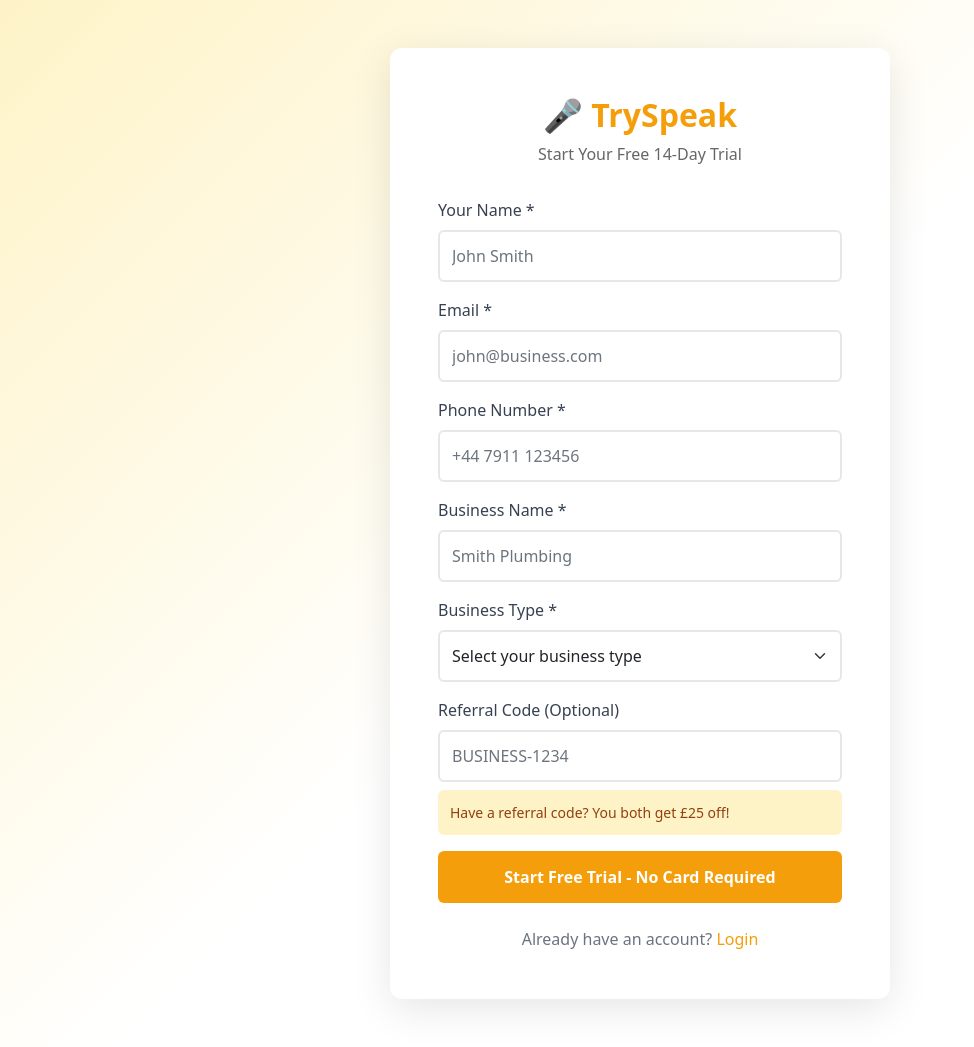
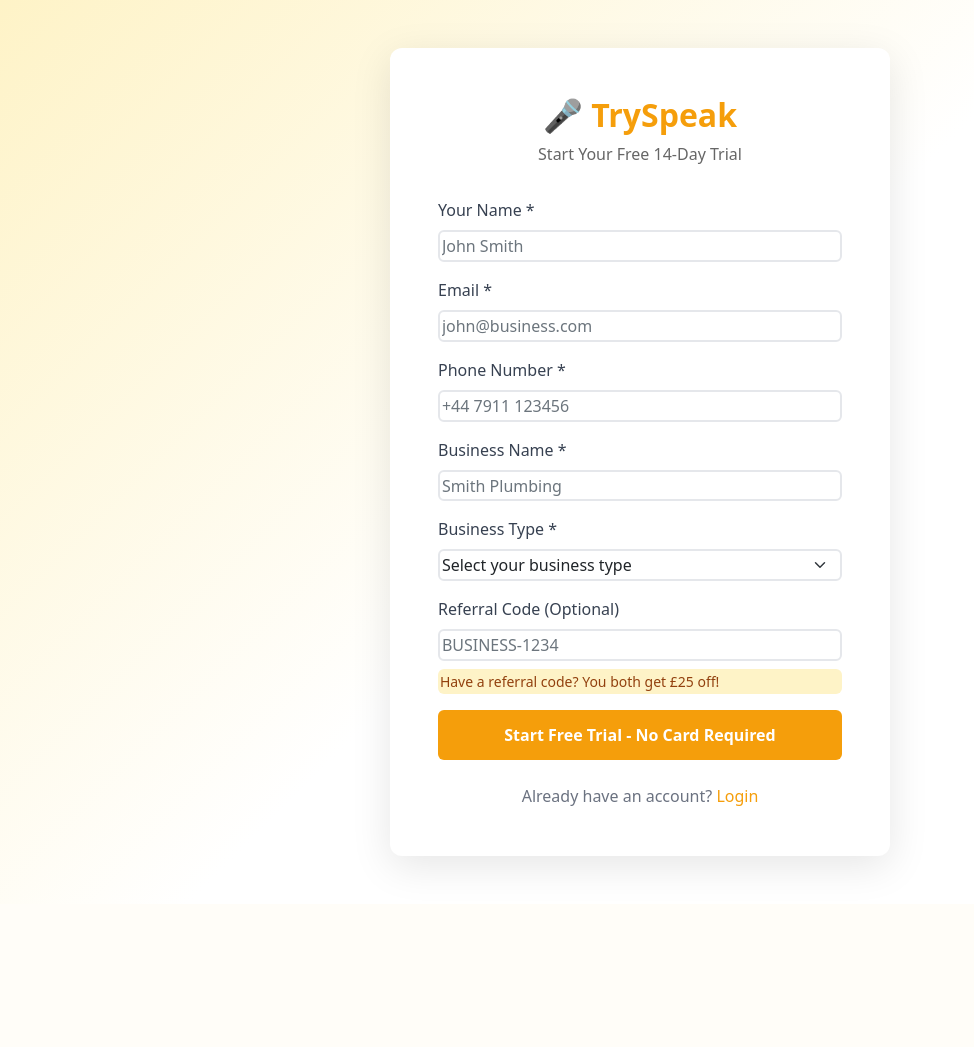
Before and after one commit to kanchang12/tryspeak-ukreceptionist, a Flask app: page /signup in a window 1280 px wide. Shown: the whole page, without its empty margins (0-974 px from the left). After the commit the page ends 866 px from the top, so only its background shows below. Run offline with Flask 3, Linux system fonts and the light colour scheme.

Commit message:
Adjust padding for form controls and notes in signup.html

```diff
--- a/templates/signup.html
+++ b/templates/signup.html
@@ -13,14 +13,14 @@
         .logo h1 { font-size: 32px; font-weight: 700; color: #F59E0B; }
         .logo p { color: #666; margin-top: 0.5rem; }
         .form-label { font-weight: 500; color: #374151; }
-        .form-control, .form-select { border: 2px solid #E5E7EB; padding: 0.75rem; }
+        .form-control, .form-select { border: 2px solid #E5E7EB; padding: 0.1175rem; }
         .form-control:focus, .form-select:focus { border-color: #F59E0B; box-shadow: none; }
-        .btn-primary { background: #F59E0B; border: none; padding: 0.875rem; font-weight: 600; width: 100%; }
+        .btn-primary { background: #F59E0B; border: none; padding: 0.81175rem; font-weight: 600; width: 100%; }
         .btn-primary:hover { background: #D97706; }
         .error { background: #FEE2E2; color: #DC2626; padding: 1rem; border-radius: 6px; margin-bottom: 1rem; display: none; }
         .links { text-align: center; margin-top: 1.5rem; color: #6B7280; }
         .links a { color: #F59E0B; text-decoration: none; font-weight: 500; }
-        .note { background: #FEF3C7; padding: 0.75rem; border-radius: 6px; font-size: 14px; color: #92400E; margin-top: 0.5rem; }
+        .note { background: #FEF3C7; padding: 0.1175rem; border-radius: 6px; font-size: 14px; color: #92400E; margin-top: 0.5rem; }
     </style>
 </head>
 <body>
```
